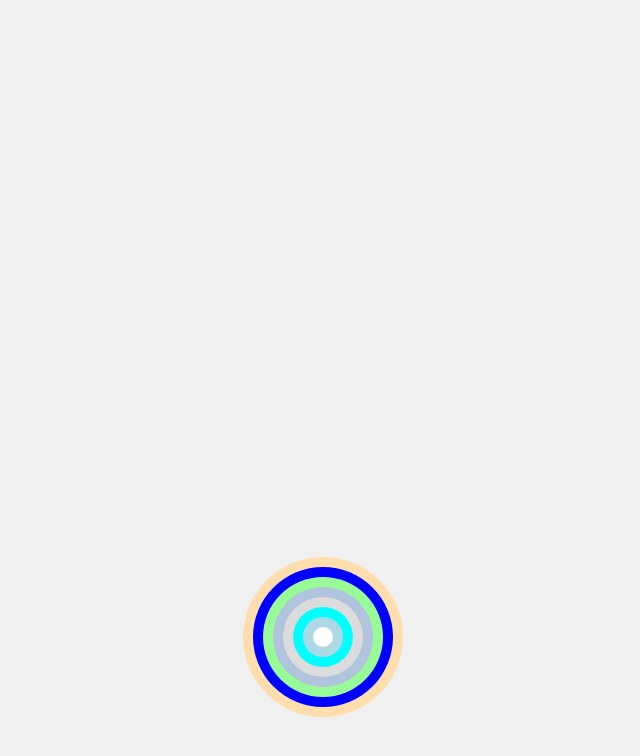
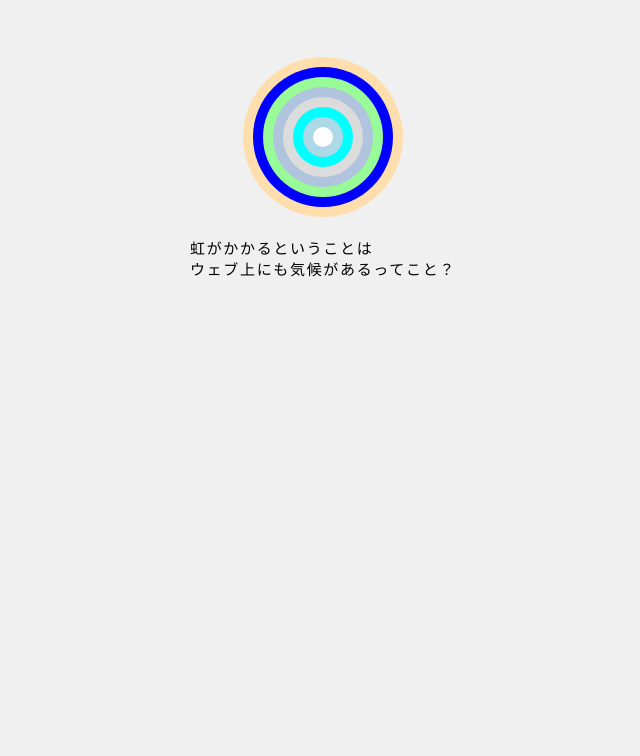
Before and after one commit to kiki-ki/tokimeki_lesson, a plain HTML site: page crispy_moratta/3/index.html in a window 1280 px wide. Shown: the whole page, without its empty margins (317-957 px from the left). Drawn offline with Linux system fonts and the light colour scheme.

```diff
--- a/crispy_moratta/3/index.css
+++ b/crispy_moratta/3/index.css
@@ -4,14 +4,14 @@ body {
   justify-content: center;
   align-items: center;
   height: 400px;
-  gap: 800px;
+  gap: 100px;
   background-color: #f0f0f0;
 }
 
 .name {
-  font-size: 20px;
+  font-size: 15px;
   font-family: Arial, Helvetica, sans-serif;
-  font-weight: 200;
+  font-weight: 300;
   letter-spacing: 0.2ch;
 }
 
--- a/crispy_moratta/3/index.html
+++ b/crispy_moratta/3/index.html
@@ -9,8 +9,8 @@
 
 <body>
 
+  <div id="rainbow"></div>
   <div class="name">虹がかかるということは<br>ウェブ上にも気候があるってこと？</div>
-  <div id="rainbow"></div>
 
   <script src="script.js"></script>
   <script>
```
